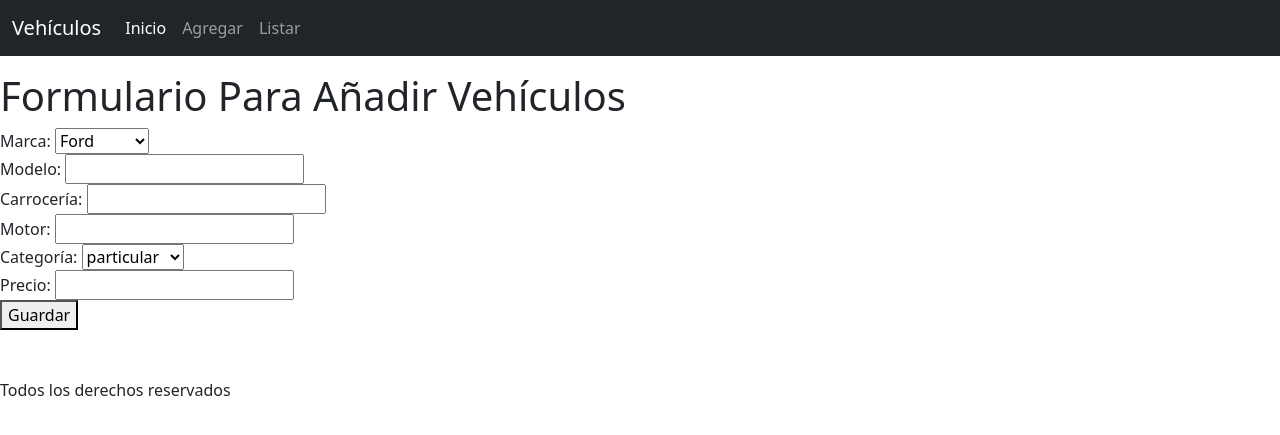
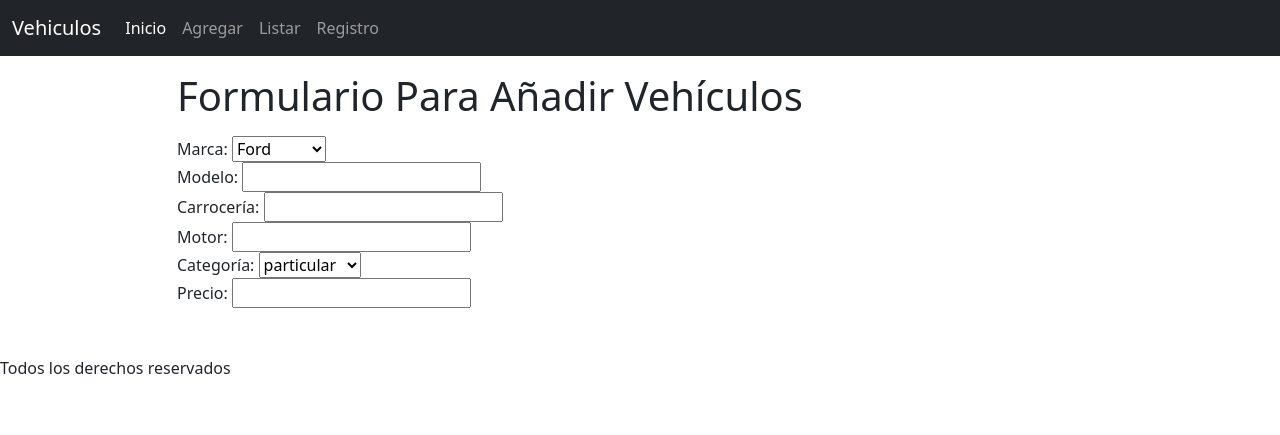
Before and after one commit to kserey/M6_FinalDrilling, a Django app: page /vehiculo/add/ in a window 1280 px wide. Shown: the top 435 px of the page. Run offline with Django 5.2, Linux system fonts and the light colour scheme.

Commit message:
se crea función de registro, se crea HTML registro, app funcionando, falta contactar html registro

```diff
--- a/proyecto_vehiculos_django/templates/add.html
+++ b/proyecto_vehiculos_django/templates/add.html
@@ -1,26 +1,18 @@
-<!DOCTYPE html>
-<html lang="en">
-<head>
-    <meta charset="UTF-8">
-    <meta name="viewport" content="width=device-width, initial-scale=1.0">
-    <title>Add</title>
-    <link href="https://cdn.jsdelivr.net/npm/bootstrap@5.3.3/dist/css/bootstrap.min.css" rel="stylesheet" integrity="sha384-QWTKZyjpPEjISv5WaRU9OFeRpok6YctnYmDr5pNlyT2bRjXh0JMhjY6hW+ALEwIH" crossorigin="anonymous">
-</head>
-<body>
+{% extends 'base.html' %}
 
-    {% include 'navbar.html' %}
+{% block title %}Agregar Vehículo{% endblock %}
 
-    <h1 class="mt-3">Formulario Para Añadir Vehículos</h1>
-    <form method="POST">
-        {{ form }}
-        {% csrf_token %}
-        <button type="submit">Guardar</button>
-    </form>
+{% block content %}
+<div class="container">
+    <div class="row justify-content-center">
+        <div class="col-md-10">
+            <h1 class="mt-3 tex-center">Formulario Para Añadir Vehículos</h1>
 
-    {% include 'footer.html' %}
-
-
-
-    <script src="https://cdn.jsdelivr.net/npm/bootstrap@5.3.3/dist/js/bootstrap.bundle.min.js" integrity="sha384-YvpcrYf0tY3lHB60NNkmXc5s9fDVZLESaAA55NDzOxhy9GkcIdslK1eN7N6jIeHz" crossorigin="anonymous"></script>
-</body>
-</html>
+            <form method="POST" class="row mt-3">
+                {% csrf_token %}
+                {{ form }}
+            </form>
+        </div>
+    </div>
+</div>
+{% endblock %}
--- a/proyecto_vehiculos_django/templates/navbar.html
+++ b/proyecto_vehiculos_django/templates/navbar.html
@@ -1,20 +1,16 @@
 <nav class="navbar bg-dark navbar-expand-lg" data-bs-theme="dark">
   <div class="container-fluid">
-      <a class="navbar-brand" href="#">Vehículos</a>
-      <button class="navbar-toggler" type="button" data-bs-toggle="collapse" data-bs-target="#navbarSupportedContent" aria-controls="navbarSupportedContent" aria-expanded="false" aria-label="Toggle navigation">
+    <a class="navbar-brand" href="#">Vehiculos</a>
+    <button class="navbar-toggler" type="button" data-bs-toggle="collapse" data-bs-target="#navbarNavAltMarkup" aria-controls="navbarNavAltMarkup" aria-expanded="false" aria-label="Toggle navigation">
       <span class="navbar-toggler-icon"></span>
     </button>
-      <div class="collapse navbar-collapse" id="navbarSupportedContent">
-        <ul class="navbar-nav me-auto mb-2 mb-lg-0">
-          <li class="nav-item">
+    <div class="collapse navbar-collapse" id="navbarNavAltMarkup">
+      <div class="navbar-nav">
         <a class="nav-link active" aria-current="page" href="{% url 'index' %}">Inicio</a>
-          </li>
-          <li class="nav-item">
         <a class="nav-link" href="{% url 'add' %}">Agregar</a>
-          </li>
-          <li class="nav-item">
         <a class="nav-link" href="#">Listar</a>
-          </li>
+        <a class="nav-link" href="#">Registro</a>
+      </div>
     </div>
   </div>
 </nav>
--- a/proyecto_vehiculos_django/vehiculo/admin.py
+++ b/proyecto_vehiculos_django/vehiculo/admin.py
@@ -1,5 +1,4 @@
 from django.contrib import admin
 from . models import Vehiculo
 
-# Register your models here.
 admin.site.register(Vehiculo)
--- a/proyecto_vehiculos_django/vehiculo/forms.py
+++ b/proyecto_vehiculos_django/vehiculo/forms.py
@@ -1,7 +1,24 @@
 from django.forms import ModelForm
 from vehiculo.models import Vehiculo
+from django import forms
+from django.contrib.auth.forms import UserCreationForm
+from django.contrib.auth.models import User
 
 class VehiculoForm(ModelForm):
     class Meta:
         model = Vehiculo
         fields = ['marca', 'modelo', 'carroceria', 'motor', 'categoria', 'precio']
+
+
+class CustomUserCreationForm(UserCreationForm):
+    email = forms.EmailField(required=True)
+
+    class Meta:
+        model = User
+        fields = ('username', 'email', 'password1', 'password2')
+
+    def __init__(self, *args, **kwargs):
+        super().__init__(*args, **kwargs)
+        for fieldname in ['username', 'password1', 'password2']:
+            self.fields[fieldname].help_text = None
+            self.fields[fieldname].widget.attrs.update({'class': 'form-control'})
--- a/proyecto_vehiculos_django/vehiculo/models.py
+++ b/proyecto_vehiculos_django/vehiculo/models.py
@@ -1,12 +1,19 @@
 from django.db import models
 
-# Create your models here.
-marcas=(('Fiat', 'Fiat'), ('Chevrolet', 'Chevrolet'), ('Ford', 'Ford'), ('Toyota', 'Toyota'))
+class Vehiculo(models.Model):
+    marcas=[
+        ('Fiat', 'Fiat'),
+        ('Chevrolet', 'Chevrolet'),
+        ('Ford', 'Ford'),
+        ('Toyota', 'Toyota')
+    ]
 
-categoria=(('particular', 'particular'),  ('transporte', 'transporte'),('carga', 'carga'))
+    categoria=[
+        ('particular', 'particular'),
+        ('transporte', 'transporte'),
+        ('carga', 'carga')
+    ]
 
-
-class Vehiculo(models.Model):
     marca = models.CharField(verbose_name='Marca', choices=marcas, max_length=20, default='Ford')
     modelo = models.CharField(verbose_name='Modelo', max_length=100)
     carroceria = models.CharField(verbose_name='Carrocería', max_length=50)
@@ -16,5 +23,10 @@ class Vehiculo(models.Model):
     created = models.DateField(verbose_name='Fecha de creación',auto_now_add=True)
     updated = models.DateField(verbose_name='Fecha de actualización',auto_now=True)
 
-    def __str__(self):
-        return f'{self.marca} {self.modelo} {self.carroceria}'
+class Meta:
+    verbose_name = 'Vehiculo'
+    verbose_name_plural = 'Vehiculos'
+    permissions = [('visualizar_catalogo', 'Puede visualizar catálogo')]
+
+def __str__(self):
+    return f'{self.marca} {self.modelo} {self.carroceria}'
--- a/proyecto_vehiculos_django/vehiculo/views.py
+++ b/proyecto_vehiculos_django/vehiculo/views.py
@@ -3,6 +3,9 @@ from .forms import VehiculoForm
 from .models import Vehiculo
 from django.views.generic import CreateView
 from django.urls import reverse_lazy
+from django.contrib.auth.models import Permission, User
+from django.contrib import messages
+from django.contrib.auth import login
 
 # Create your views here.
 def index(request):
@@ -17,3 +20,24 @@ class VehiculoCreateView(CreateView):
     form_class = VehiculoForm
     template_name = 'add.html'  # Ruta del template
     success_url = reverse_lazy('index')  # Redirigir al listado tras crear
+
+
+def register(request):
+    if request.method == 'POST':
+        form = CustomUserCreationForm(request.POST)
+        if form.is_valid():
+            user = form.save()
+            try:
+                permission = Permission.objects.get(codename='visualizar_catalogo')
+                user.user_permissions.add(permission)
+                user.save()
+            except Permission.DoesNotExist:
+                messages.error(request, 'Permiso no encontrado')
+                return redirect('index')
+
+            login(request, user)
+            messages.success(request, 'Registro exitoso')
+            return redirect('index')
+    else:
+        form = CustomUserCreationForm()
+    return render(request, 'register.html', {'form': form})
```
Also changed, not shown: proyecto_vehiculos_django/templates/register.html (added, +9 -0 lines). Lines whose indentation alone changed are shown as unchanged.
